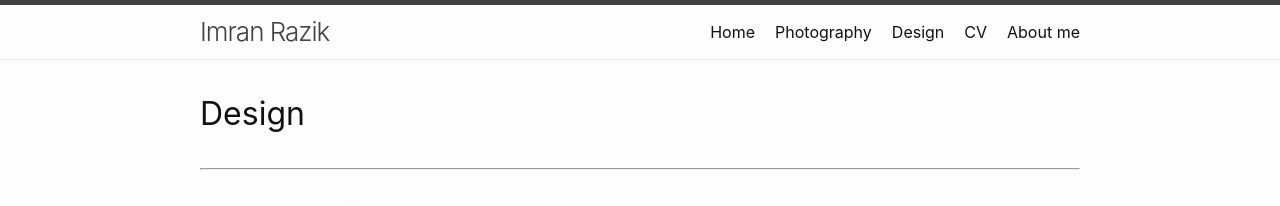
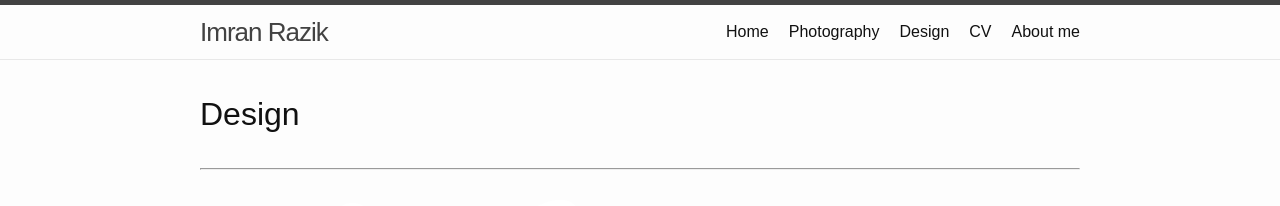
Before and after one commit to imranrazik/imranrazik.github.io, a Jekyll site: the page built from Design.md, in a window 1280 px wide. Shown: the top 206 px of the page. Built offline with Jekyll 4.4.1, drawn with Linux system fonts in a browser that asks for light colours; our own code applies the rules of GitHub Pages for plain Markdown files.

Commit message:
Update grid.html

```diff
--- a/_layouts/grid.html
+++ b/_layouts/grid.html
@@ -8,10 +8,15 @@
       box-sizing: border-box;
     }
 
+    body {
+      margin: 0;
+      font-family: sans-serif;
+    }
+
     .grid {
       display: grid;
       grid-template-columns: repeat(auto-fit, minmax(250px, 1fr));
-      gap: 30px;
+      gap: 20px;
       padding: 20px;
     }
 
```
